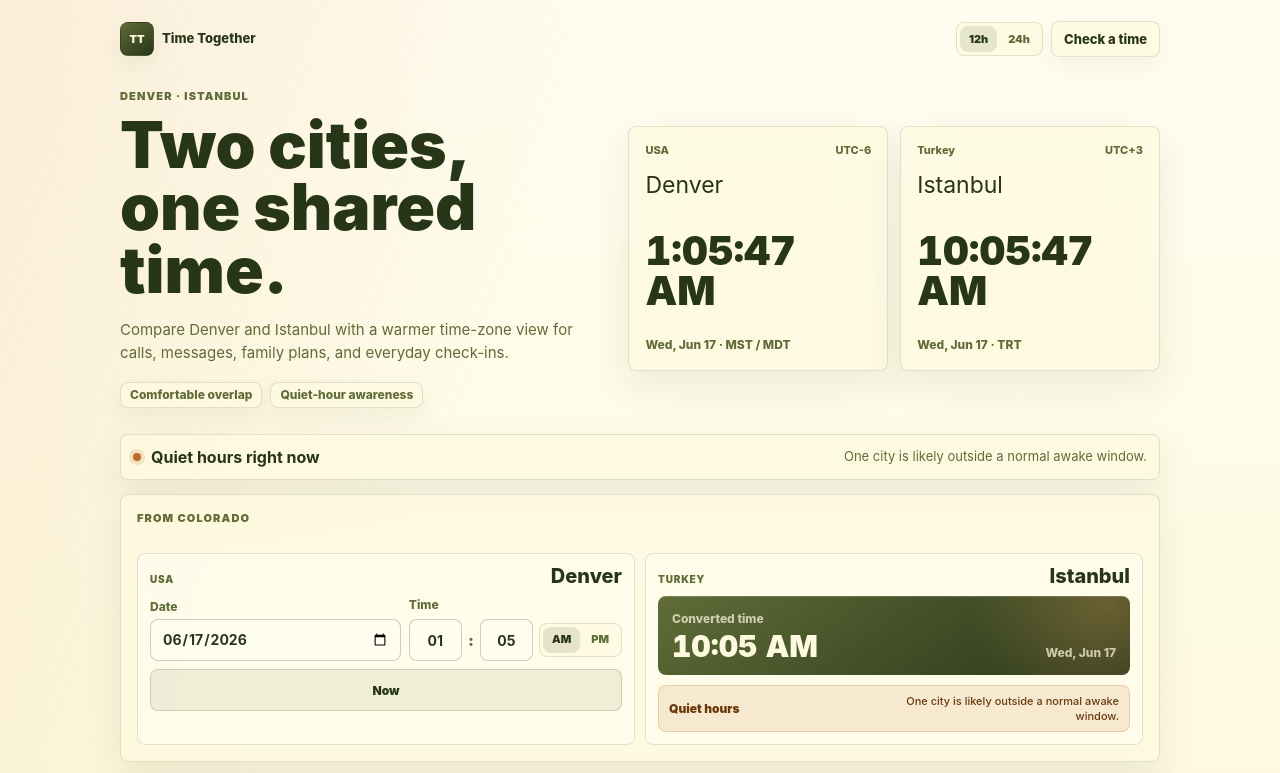
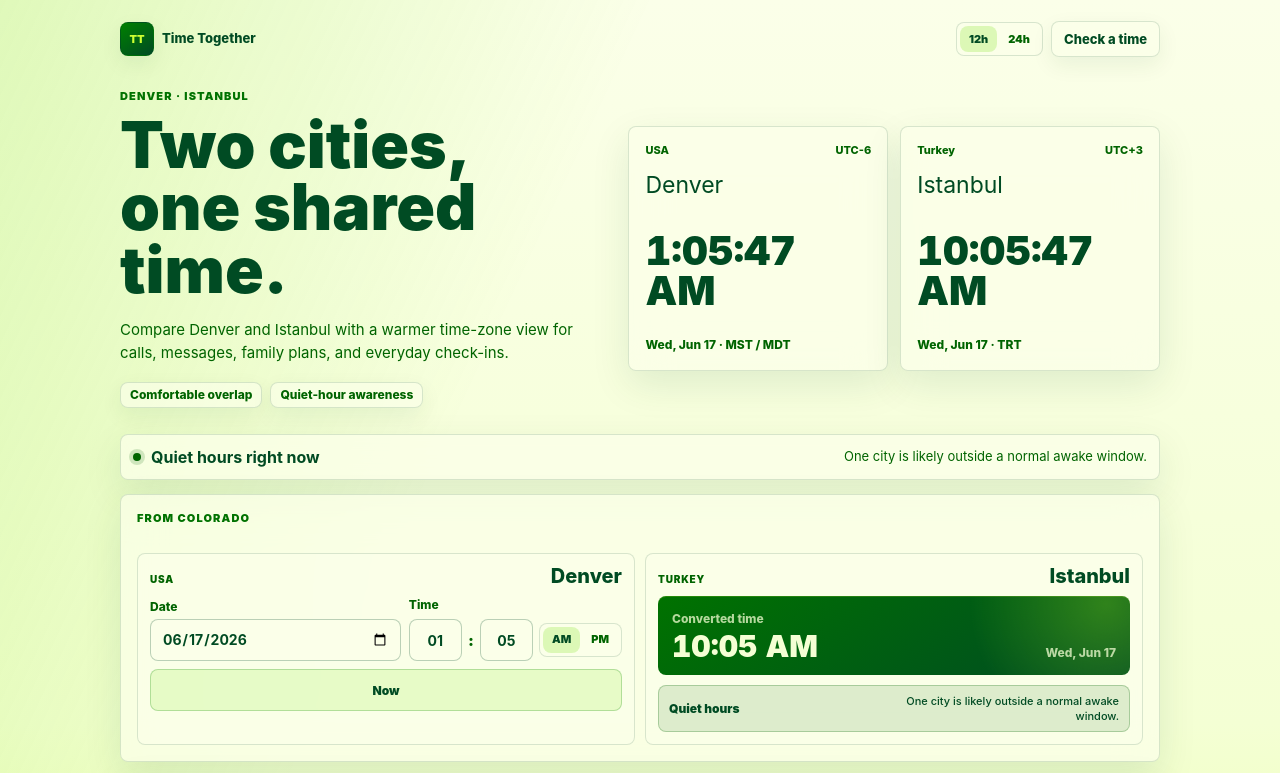
Before and after one commit to nkdag/time-converter-app, a React (Vite) app: page / in a window 1280 px wide. Shown: the top 773 px of the page. Built offline with nearby package versions, Linux system fonts and the light colour scheme.

Commit message:
Apply bright green palette

```diff
--- a/src/App.css
+++ b/src/App.css
@@ -37,8 +37,8 @@
   place-items: center;
   border: 1px solid var(--line);
   border-radius: 8px;
-  background: linear-gradient(145deg, #606c38, #283618);
-  color: #fefae0;
+  background: linear-gradient(145deg, #008000, #004b23);
+  color: #ccff33;
   font-size: 11px;
   font-weight: 900;
   letter-spacing: 0;
@@ -59,7 +59,7 @@
   gap: 2px;
   border: 1px solid var(--line);
   border-radius: 8px;
-  background: rgba(254, 250, 224, 0.72);
+  background: rgba(251, 255, 233, 0.76);
   padding: 3px;
 }
 
@@ -75,7 +75,7 @@
 
 .format-option[aria-pressed='true'],
 .period-option[aria-pressed='true'] {
-  background: rgba(96, 108, 56, 0.15);
+  background: rgba(112, 224, 0, 0.22);
   color: var(--ink);
 }
 
@@ -90,7 +90,7 @@
   font-size: 13px;
   font-weight: 800;
   text-decoration: none;
-  background: rgba(254, 250, 224, 0.72);
+  background: rgba(251, 255, 233, 0.76);
   box-shadow: var(--shadow-soft);
   backdrop-filter: blur(18px);
 }
@@ -148,7 +148,7 @@
   padding: 0 9px;
   border: 1px solid var(--line);
   border-radius: 8px;
-  background: rgba(254, 250, 224, 0.68);
+  background: rgba(251, 255, 233, 0.68);
   color: var(--app-muted);
   font-size: 12px;
   font-weight: 800;
@@ -167,7 +167,7 @@
 .status-strip {
   border: 1px solid var(--line);
   border-radius: 8px;
-  background: rgba(254, 250, 224, 0.72);
+  background: rgba(251, 255, 233, 0.76);
   box-shadow: var(--shadow);
   backdrop-filter: blur(20px);
 }
@@ -253,17 +253,17 @@
   height: 8px;
   border-radius: 999px;
   background: var(--amber);
-  box-shadow: 0 0 0 4px rgba(221, 161, 94, 0.18);
+  box-shadow: 0 0 0 4px rgba(158, 240, 26, 0.2);
 }
 
 .status-dot.great {
   background: var(--green);
-  box-shadow: 0 0 0 4px rgba(96, 108, 56, 0.16);
+  box-shadow: 0 0 0 4px rgba(0, 128, 0, 0.18);
 }
 
 .status-dot.late {
   background: var(--red);
-  box-shadow: 0 0 0 4px rgba(188, 108, 37, 0.16);
+  box-shadow: 0 0 0 4px rgba(0, 100, 0, 0.16);
 }
 
 .converter-grid {
@@ -302,7 +302,7 @@
   border: 1px solid var(--line);
   border-radius: 8px;
   padding: 12px;
-  background: rgba(255, 253, 240, 0.62);
+  background: rgba(251, 255, 233, 0.64);
 }
 
 .city-converter-head {
@@ -366,10 +366,10 @@
 
 .date-time-control input:focus,
 .custom-time-control input:focus {
-  border-color: rgba(96, 108, 56, 0.72);
+  border-color: rgba(0, 128, 0, 0.72);
   outline: 0;
-  box-shadow: 0 0 0 3px rgba(96, 108, 56, 0.12);
-  background: #fffdf0;
+  box-shadow: 0 0 0 3px rgba(56, 176, 0, 0.16);
+  background: #fbffe9;
 }
 
 .custom-time-control {
@@ -393,11 +393,11 @@
 .date-now-button {
   grid-column: 1 / -1;
   min-height: 42px;
-  border: 1px solid rgba(96, 108, 56, 0.24);
+  border: 1px solid rgba(0, 128, 0, 0.24);
   border-radius: 8px;
   padding: 0 12px;
-  color: #283618;
-  background: rgba(96, 108, 56, 0.1);
+  color: #004b23;
+  background: rgba(112, 224, 0, 0.14);
   font-size: 12px;
   font-weight: 900;
   cursor: pointer;
@@ -408,14 +408,14 @@
 }
 
 .date-now-button:hover {
-  border-color: rgba(96, 108, 56, 0.42);
-  background: rgba(96, 108, 56, 0.16);
+  border-color: rgba(0, 128, 0, 0.42);
+  background: rgba(112, 224, 0, 0.22);
   transform: translateY(-1px);
 }
 
 .date-now-button:focus-visible {
   outline: 0;
-  box-shadow: 0 0 0 3px rgba(96, 108, 56, 0.12);
+  box-shadow: 0 0 0 3px rgba(56, 176, 0, 0.16);
 }
 
 .result-box {
@@ -427,15 +427,15 @@
   padding: 14px;
   border-radius: 8px;
   background:
-    radial-gradient(circle at 95% 10%, rgba(221, 161, 94, 0.32), transparent 30%),
-    linear-gradient(145deg, #606c38, #283618);
-  color: #fefae0;
-  box-shadow: inset 0 1px 0 rgba(254, 250, 224, 0.18);
+    radial-gradient(circle at 95% 10%, rgba(158, 240, 26, 0.3), transparent 30%),
+    linear-gradient(145deg, #007200, #004b23);
+  color: #f4ffd4;
+  box-shadow: inset 0 1px 0 rgba(204, 255, 51, 0.18);
 }
 
 .result-box span,
 .result-box small {
-  color: rgba(254, 250, 224, 0.72);
+  color: rgba(244, 255, 212, 0.74);
   font-size: 12px;
   font-weight: 800;
 }
@@ -457,24 +457,24 @@
   height: auto;
   min-height: 36px;
   padding: 8px 10px;
-  border: 1px solid rgba(221, 161, 94, 0.36);
+  border: 1px solid rgba(158, 240, 26, 0.36);
   border-radius: 8px;
-  background: rgba(221, 161, 94, 0.18);
-  color: #65410f;
+  background: rgba(158, 240, 26, 0.2);
+  color: #004b23;
   overflow: visible;
   white-space: normal;
 }
 
 .status-pill.great {
-  border-color: rgba(96, 108, 56, 0.24);
-  background: rgba(96, 108, 56, 0.13);
-  color: #283618;
+  border-color: rgba(0, 128, 0, 0.24);
+  background: rgba(56, 176, 0, 0.16);
+  color: #004b23;
 }
 
 .status-pill.late {
-  border-color: rgba(188, 108, 37, 0.24);
-  background: rgba(188, 108, 37, 0.13);
-  color: #6a3a0c;
+  border-color: rgba(0, 100, 0, 0.24);
+  background: rgba(0, 100, 0, 0.12);
+  color: #004b23;
 }
 
 .status-pill span {
@@ -520,7 +520,7 @@
   overflow: hidden;
   border: 1px solid var(--line);
   border-radius: 8px;
-  background: rgba(254, 250, 224, 0.74);
+  background: rgba(251, 255, 233, 0.78);
   box-shadow: var(--shadow-soft);
 }
 
@@ -562,21 +562,21 @@
   min-width: 0;
   padding: 4px 7px;
   border-radius: 8px;
-  background: rgba(221, 161, 94, 0.2);
-  color: #65410f !important;
+  background: rgba(158, 240, 26, 0.22);
+  color: #004b23 !important;
   font-size: 10px !important;
   font-weight: 900 !important;
   text-align: center;
 }
 
 .row-status.great {
-  background: rgba(96, 108, 56, 0.14);
-  color: #283618 !important;
+  background: rgba(56, 176, 0, 0.16);
+  color: #004b23 !important;
 }
 
 .row-status.late {
-  background: rgba(188, 108, 37, 0.14);
-  color: #6a3a0c !important;
+  background: rgba(0, 100, 0, 0.12);
+  color: #004b23 !important;
 }
 
 @media (max-width: 900px) {
--- a/src/index.css
+++ b/src/index.css
@@ -6,23 +6,23 @@
 @custom-variant dark (&:is(.dark *));
 
 :root {
-  --bg: #fefae0;
-  --panel: rgba(254, 250, 224, 0.82);
-  --panel-solid: #fffdf0;
-  --field: #fffdf0;
-  --ink: #283618;
-  --app-muted: #606c38;
+  --bg: #f4ffd4;
+  --panel: rgba(244, 255, 212, 0.82);
+  --panel-solid: #fbffe9;
+  --field: #fbffe9;
+  --ink: #004b23;
+  --app-muted: #006400;
   --muted: oklch(0.97 0 0);
-  --soft: #f5ecd0;
-  --line: rgba(40, 54, 24, 0.13);
-  --line-strong: rgba(40, 54, 24, 0.24);
-  --blue: #606c38;
-  --cyan: #dda15e;
-  --green: #606c38;
-  --amber: #dda15e;
-  --red: #bc6c25;
-  --shadow: 0 14px 38px rgba(40, 54, 24, 0.08);
-  --shadow-soft: 0 8px 22px rgba(40, 54, 24, 0.06);
+  --soft: #e7ff8f;
+  --line: rgba(0, 75, 35, 0.14);
+  --line-strong: rgba(0, 75, 35, 0.26);
+  --blue: #007200;
+  --cyan: #70e000;
+  --green: #008000;
+  --amber: #9ef01a;
+  --red: #006400;
+  --shadow: 0 14px 38px rgba(0, 75, 35, 0.1);
+  --shadow-soft: 0 8px 22px rgba(0, 75, 35, 0.07);
   --sans:
     "Inter Variable", Inter, ui-sans-serif, system-ui, -apple-system, BlinkMacSystemFont, "Segoe UI",
     sans-serif;
@@ -34,22 +34,22 @@
   -webkit-font-smoothing: antialiased;
   -moz-osx-font-smoothing: grayscale;
   --background: oklch(1 0 0);
-  --foreground: #283618;
-  --card: #fffdf0;
-  --card-foreground: #283618;
-  --popover: #fffdf0;
-  --popover-foreground: #283618;
-  --primary: #283618;
-  --primary-foreground: #fefae0;
-  --secondary: #f5ecd0;
-  --secondary-foreground: #283618;
-  --muted-foreground: #606c38;
-  --accent: #dda15e;
-  --accent-foreground: #283618;
-  --destructive: #bc6c25;
-  --border: rgba(40, 54, 24, 0.18);
-  --input: rgba(40, 54, 24, 0.18);
-  --ring: #606c38;
+  --foreground: #004b23;
+  --card: #fbffe9;
+  --card-foreground: #004b23;
+  --popover: #fbffe9;
+  --popover-foreground: #004b23;
+  --primary: #004b23;
+  --primary-foreground: #ccff33;
+  --secondary: #e7ff8f;
+  --secondary-foreground: #004b23;
+  --muted-foreground: #006400;
+  --accent: #70e000;
+  --accent-foreground: #004b23;
+  --destructive: #006400;
+  --border: rgba(0, 75, 35, 0.18);
+  --input: rgba(0, 75, 35, 0.18);
+  --ring: #008000;
   --chart-1: oklch(0.87 0 0);
   --chart-2: oklch(0.556 0 0);
   --chart-3: oklch(0.439 0 0);
@@ -79,8 +79,8 @@ body {
   min-height: 100svh;
   margin: 0;
   background:
-    linear-gradient(115deg, rgba(221, 161, 94, 0.16), transparent 34%),
-    linear-gradient(180deg, #fffdf0 0%, #fefae0 54%, #f6edcf 100%);
+    linear-gradient(115deg, rgba(112, 224, 0, 0.2), transparent 34%),
+    linear-gradient(180deg, #fbffe9 0%, #f4ffd4 52%, #ccff33 145%);
 }
 
 body::before {
@@ -89,8 +89,8 @@ body::before {
   inset: 0;
   z-index: -1;
   background-image:
-    linear-gradient(rgba(40, 54, 24, 0.026) 1px, transparent 1px),
-    linear-gradient(90deg, rgba(40, 54, 24, 0.026) 1px, transparent 1px);
+    linear-gradient(rgba(0, 75, 35, 0.026) 1px, transparent 1px),
+    linear-gradient(90deg, rgba(0, 75, 35, 0.026) 1px, transparent 1px);
   background-size: 80px 80px;
   mask-image: linear-gradient(180deg, #000 0%, transparent 58%);
 }
```
